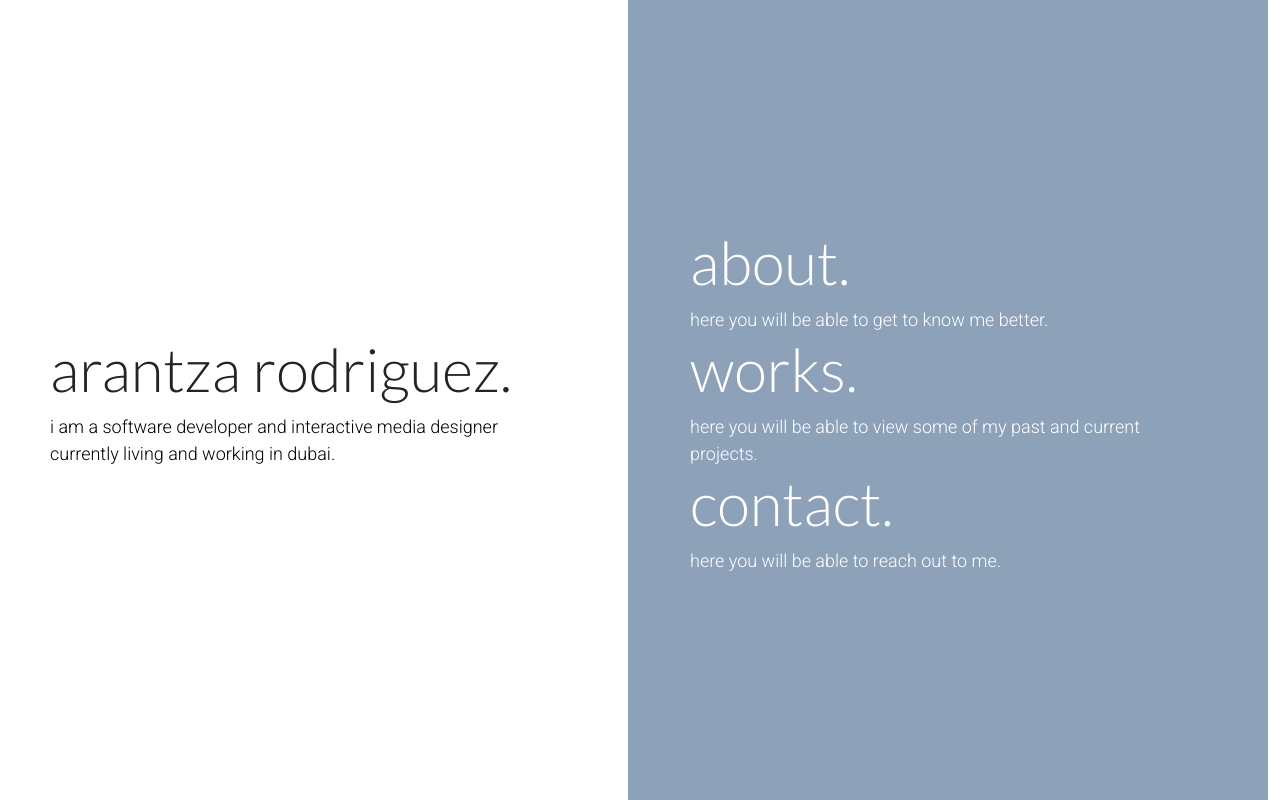
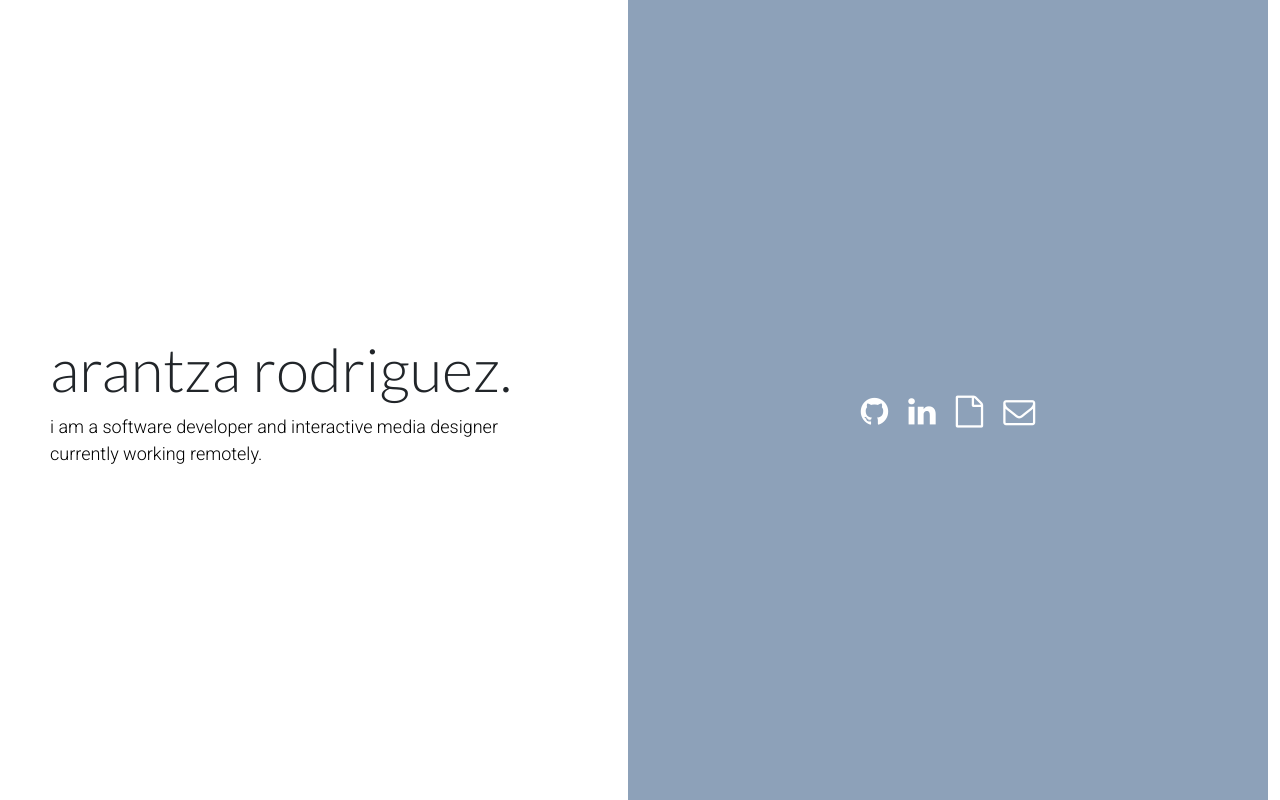
Before and after one commit to arantzardzm/portfolio, a React (Create React App) app: page /portfolio/ in a window 1280 px wide. Built offline with nearby package versions, Linux system fonts and the light colour scheme.

Commit message:
Removing links from homepage

```diff
--- a/src/content/home.json
+++ b/src/content/home.json
@@ -1,7 +1,7 @@
 {
   "mainTitle": "arantza rodriguez.",
   "mainParagraph": [
-    "i am a software developer and interactive media designer currently living and working in dubai."
+    "i am a software developer and interactive media designer currently working remotely."
   ],
   "aboutTitle": "about.",
   "aboutParagraph": ["here you will be able to get to know me better."],
--- a/src/pages/home.tsx
+++ b/src/pages/home.tsx
@@ -5,9 +5,18 @@ import Col from 'react-bootstrap/Col';
 import Title from '../components/title';
 import Paragraph from '../components/paragraph';
 
-import { home } from '../content';
+import { home, contact } from '../content';
 
 interface Props {}
+
+const getLink = (type: string) => {
+  const link = contact.contactLinks.find((c) => c.type === type);
+  if (link) {
+    return link.link;
+  } else {
+    return "";
+  }
+}
 
 const Home = (props: Props) => {
   return (
@@ -28,37 +37,11 @@ const Home = (props: Props) => {
             </div>
           </Col>
           <Col className="home-description-wrapper">
-            <div>
-              <Title
-                text={home.aboutTitle}
-                textSize={'l'}
-                textStyle={'normal'}
-                link={home.aboutLink}
-              />
-              <Paragraph
-                text={home.aboutParagraph}
-                color={'white'}
-              />
-              <Title
-                text={home.workTitle}
-                textSize={'l'}
-                textStyle={'normal'}
-                link={home.workLink}
-              />
-              <Paragraph
-                text={home.workParagraph}
-                color={'white'}
-              />
-              <Title
-                text={home.contactTitle}
-                textSize={'l'}
-                textStyle={'normal'}
-                link={home.contactLink}
-              />
-              <Paragraph
-                text={home.contactParagraph}
-                color={'white'}
-              />
+            <div className="contact-link-wrapper">
+              <a href={getLink('github')} target="_blank" rel="noopener noreferrer"><i className='fa fa-github fa-2x contact-link'></i></a>
+              <a href={getLink('linkedin')} target="_blank" rel="noopener noreferrer"><i className='fa fa-linkedin fa-2x contact-link'></i></a>
+              <a href={getLink('cv')} target="_blank" rel="noopener noreferrer"><i className='fa fa-file-o fa-2x contact-link'></i></a>
+              <a href={getLink('email')} target="_blank" rel="noopener noreferrer"><i className='fa fa-envelope-o fa-2x contact-link'></i></a>
             </div>
           </Col>
         </Row>
```
Also changed, not shown: 1 other file (tests, documents, lock files or other folders).
